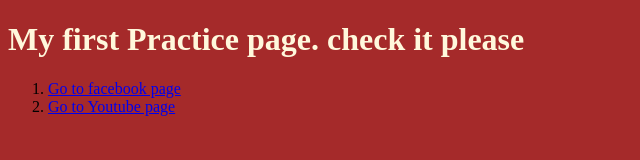
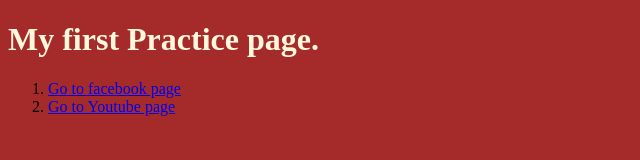
Before and after one commit to yasirshahid/basic_practice, a plain HTML site: page index.html in a window 1280 px wide. Shown: the whole page, without its empty margins (0-640 px from the left). Drawn offline with Linux system fonts and the light colour scheme.

Commit message:
Update index.html

```diff
--- a/index.html
+++ b/index.html
@@ -7,7 +7,7 @@
 </head>
 <body style="background-color: brown;">
     <h1 style="color: cornsilk;">
-        My first Practice page. check it please
+        My first Practice page.
     </h1>
     <p>
        <ol>
```
